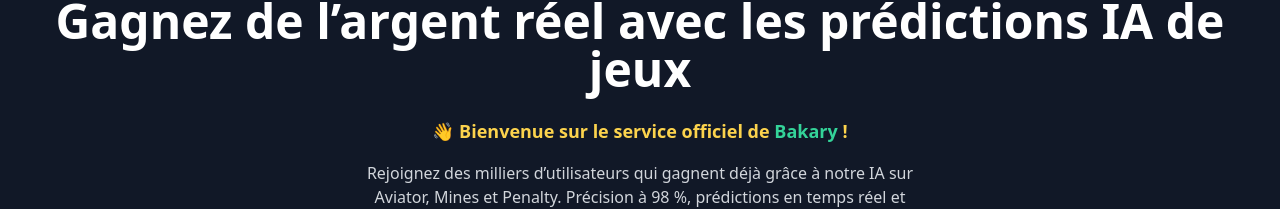
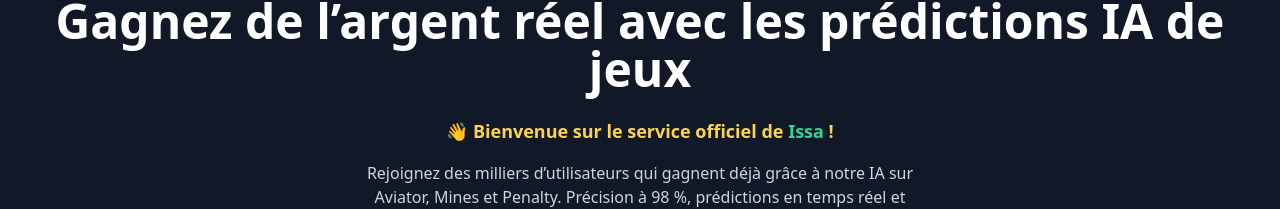
Before and after one commit to HackBotsCoder/IssaHackBot, a plain HTML site: page index.html in a window 1280 px wide. Shown: the part 275-484 px from the top of the page. Drawn offline with nearby package versions, Linux system fonts and the light colour scheme.

Commit message:
Update index.html

```diff
--- a/index.html
+++ b/index.html
@@ -52,7 +52,7 @@
         Gagnez de l’argent réel avec les prédictions IA de jeux
       </h2>
       <div class="mb-4 text-lg font-semibold text-yellow-300">
-        👋 Bienvenue sur le service officiel de <span class="text-green-400">Bakary</span> !
+        👋 Bienvenue sur le service officiel de <span class="text-green-400">Issa</span> !
       </div>
       <p class="max-w-xl mb-8 text-gray-300">
         Rejoignez des milliers d’utilisateurs qui gagnent déjà grâce à notre IA sur Aviator, Mines et Penalty.
```
